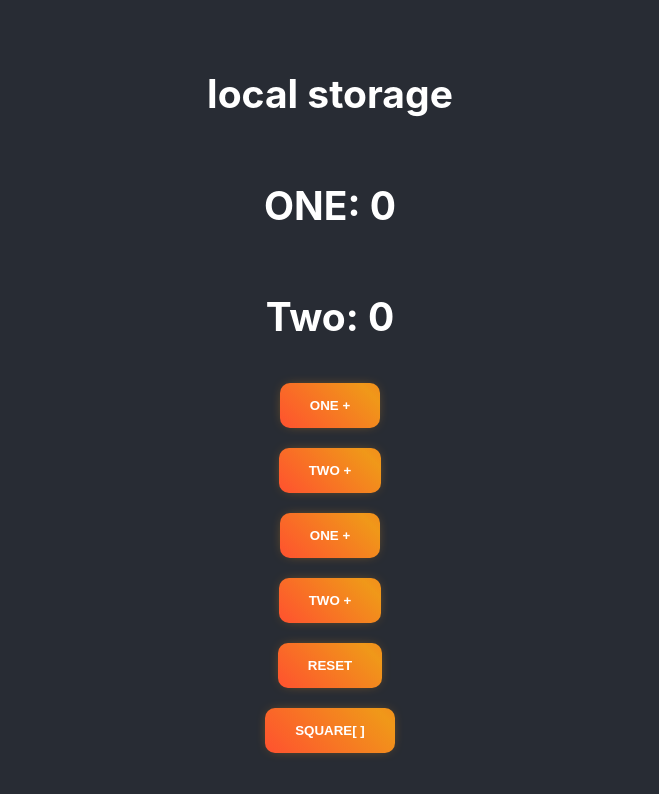
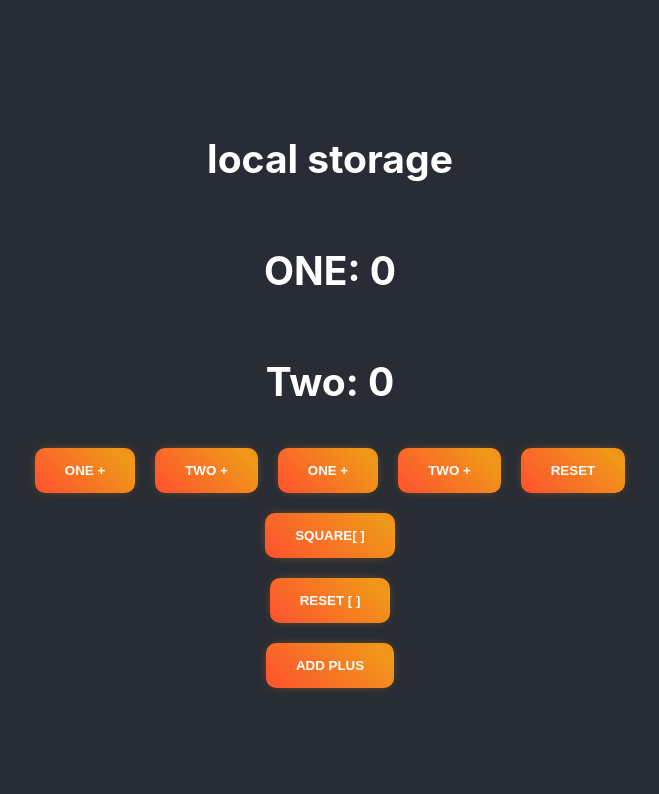
Before and after one commit to Jakavickis/drontai, a React (Create React App) app in the folder r1/: page / in a window 1280 px wide. Shown: the top 794 px of the page, without its empty margins (310-969 px from the left). Built offline with nearby package versions, Linux system fonts and the light colour scheme.

Commit message:
adding plus symbols to localstorage

```diff
--- a/r1/src/App.jsx
+++ b/r1/src/App.jsx
@@ -1,6 +1,7 @@
 import { useEffect } from 'react';
 import { useState } from 'react';
 import './App.scss';
+import Plus from './Components/012/Plus';
 import Squares from './Components/012/Squares';
 
 const defaultCount = { one: 0, two: 0 };
@@ -35,12 +36,16 @@ function App() {
                 <h2>local storage</h2>
                 <h2>ONE: {counts?.one}</h2>
                 <h2>Two: {counts?.two}</h2>
-                <button onClick={() => setCounts(c => ({ ...c, one: c.one + 1 }))}>one +</button>
-                <button onClick={() => setCounts(c => ({ ...c, two: c.two + 1 }))}>two +</button>
-                <button onClick={() => setCounts(c => ({ ...c, one: c.one - 1 }))}>one +</button>
-                <button onClick={() => setCounts(c => ({ ...c, two: c.two - 1 }))}>two +</button>
-                <button onClick={() => setCounts(defaultCount)}>Reset</button>
+                <div className='container'>
+                    <button onClick={() => setCounts(c => ({ ...c, one: c.one + 1 }))}>one +</button>
+                    <button onClick={() => setCounts(c => ({ ...c, two: c.two + 1 }))}>two +</button>
+                    <button onClick={() => setCounts(c => ({ ...c, one: c.one - 1 }))}>one +</button>
+                    <button onClick={() => setCounts(c => ({ ...c, two: c.two - 1 }))}>two +</button>
+                    <button onClick={() => setCounts(defaultCount)}>Reset</button>
+
+                </div>
                 <Squares />
+                <Plus />
             </header>
         </div >
     );
--- /dev/null
+++ b/r1/src/Components/012/Plus.jsx
@@ -0,0 +1,42 @@
+import { useState, useEffect } from "react";
+
+function Plus() {
+
+    const [plus, setPlus] = useState(null)
+
+    useEffect(() => {
+
+        let data = localStorage.getItem('plus_key')
+        if (null === data) {
+            setPlus('');
+        } else {
+            setPlus(JSON.parse(data))
+        }
+
+    }, [])
+
+    useEffect(() => {
+        if (null === plus) {
+            return;
+        }
+        localStorage.setItem('plus_key', JSON.stringify(plus))
+
+    }, [plus])
+
+    const addPlus = () => {
+        setPlus(p => p + '+')
+    }
+
+    return (
+        <>
+            <div>
+                {
+                    plus
+                }
+            </div>
+            <button onClick={addPlus}>Add Plus</button>
+        </>
+    )
+}
+
+export default Plus;
--- a/r1/src/Components/012/Squares.jsx
+++ b/r1/src/Components/012/Squares.jsx
@@ -37,6 +37,7 @@ function Squares() {
                 }
             </div>
             <button onClick={add}>Square[ ]</button>
+            <button onClick={() => setSquares([])}>Reset [ ]</button>
         </>
     )
 }
```
